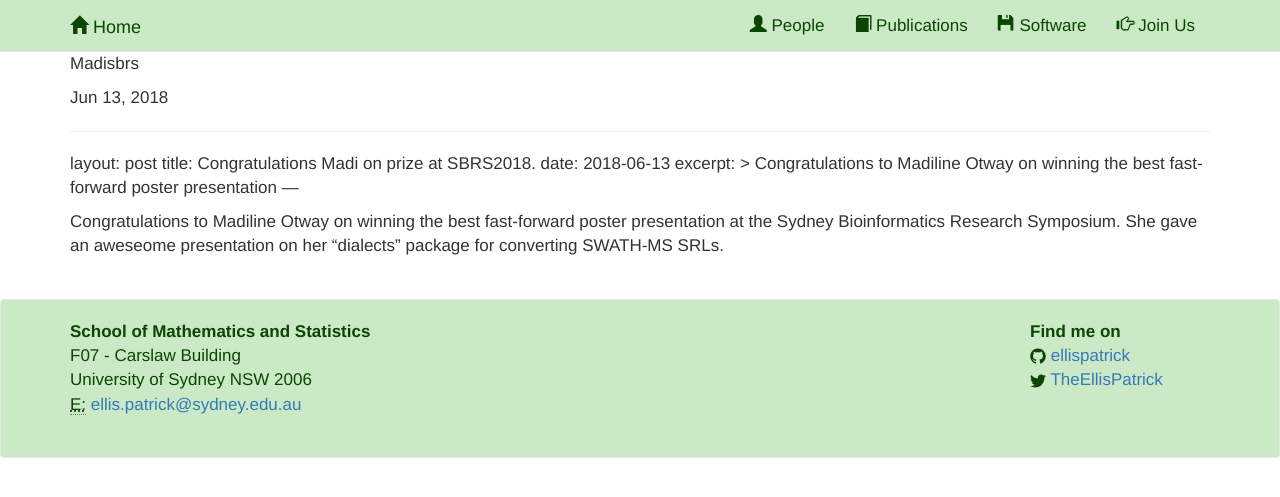
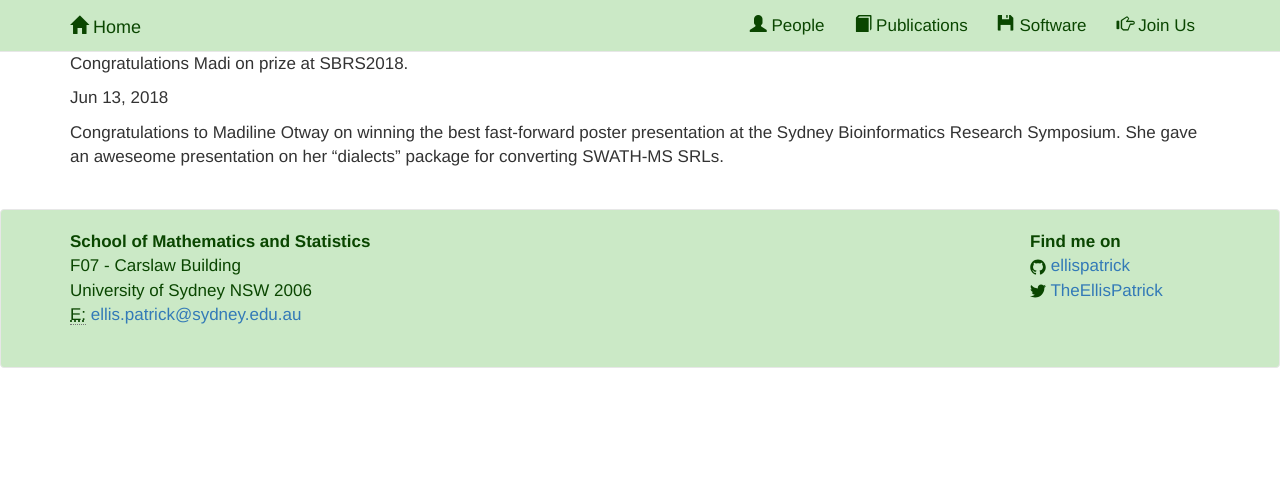
Before and after one commit to ellispatrick/ellispatrick.github.io, a Jekyll site: the page built from _posts/2018-06-13-MadiSBRS.md, in a window 1280 px wide. Shown: the top 497 px of the page. Built offline with Jekyll 4.4.1, drawn with Linux system fonts in a browser that asks for light colours; nearby versions of some CDN libraries; our own code applies the rules of GitHub Pages for plain Markdown files; a style sheet for code colours, icons or effects is not loaded.

Commit message:
fix post

```diff
--- a/_posts/2018-06-13-MadiSBRS.md
+++ b/_posts/2018-06-13-MadiSBRS.md
@@ -3,7 +3,8 @@
 title:  Congratulations Madi on prize at SBRS2018.
 date:   2018-06-13
 excerpt: >
-  Congratulations to Madiline Otway on winning the best fast-forward poster presentation
- ---
+  Congratulations to Madiline Otway on winning the best fast-forward poster presentation.
+---
+
 
 Congratulations to Madiline Otway on winning the best fast-forward poster presentation at the Sydney Bioinformatics Research Symposium. She gave an aweseome presentation on her "dialects" package for converting SWATH-MS SRLs.
```
